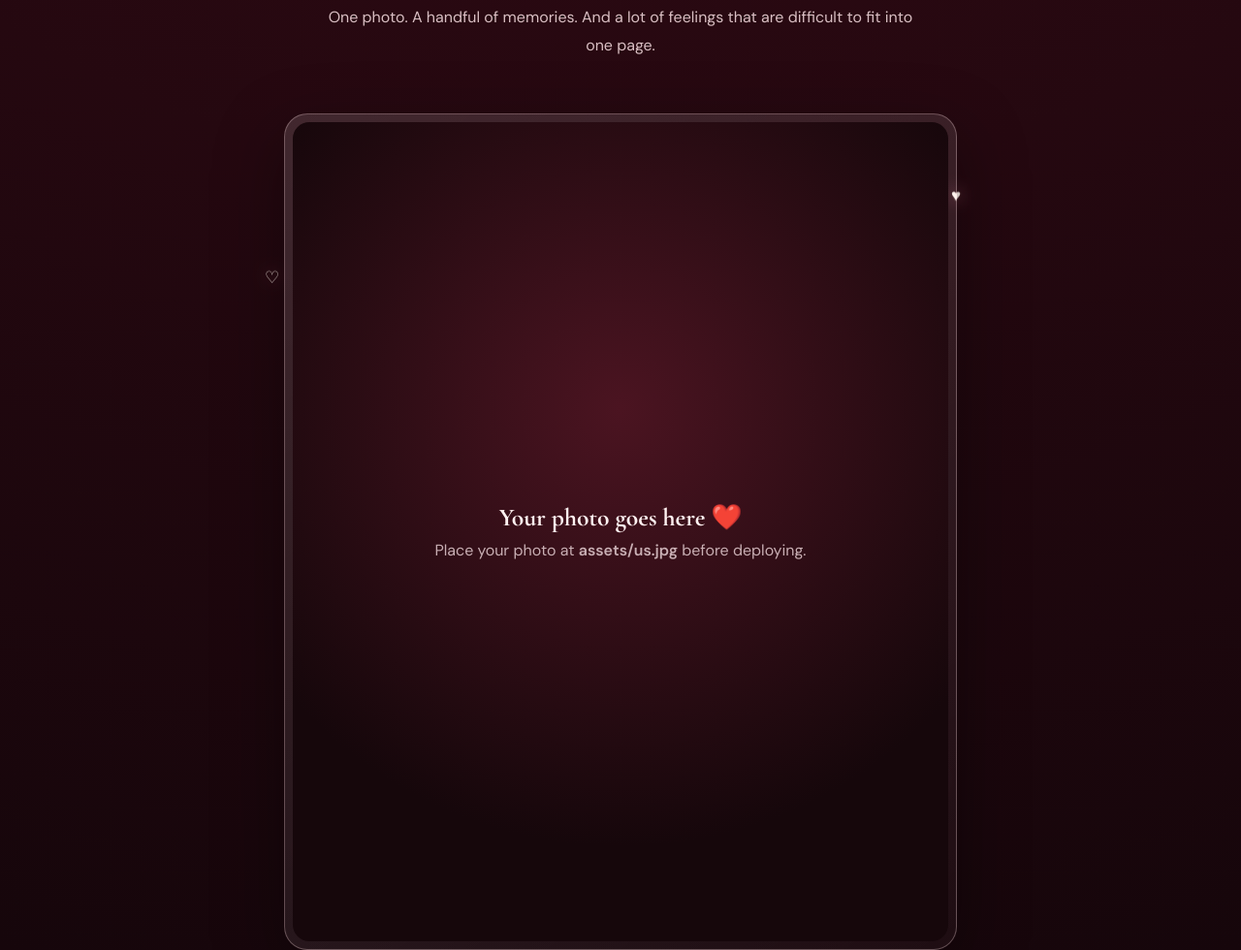
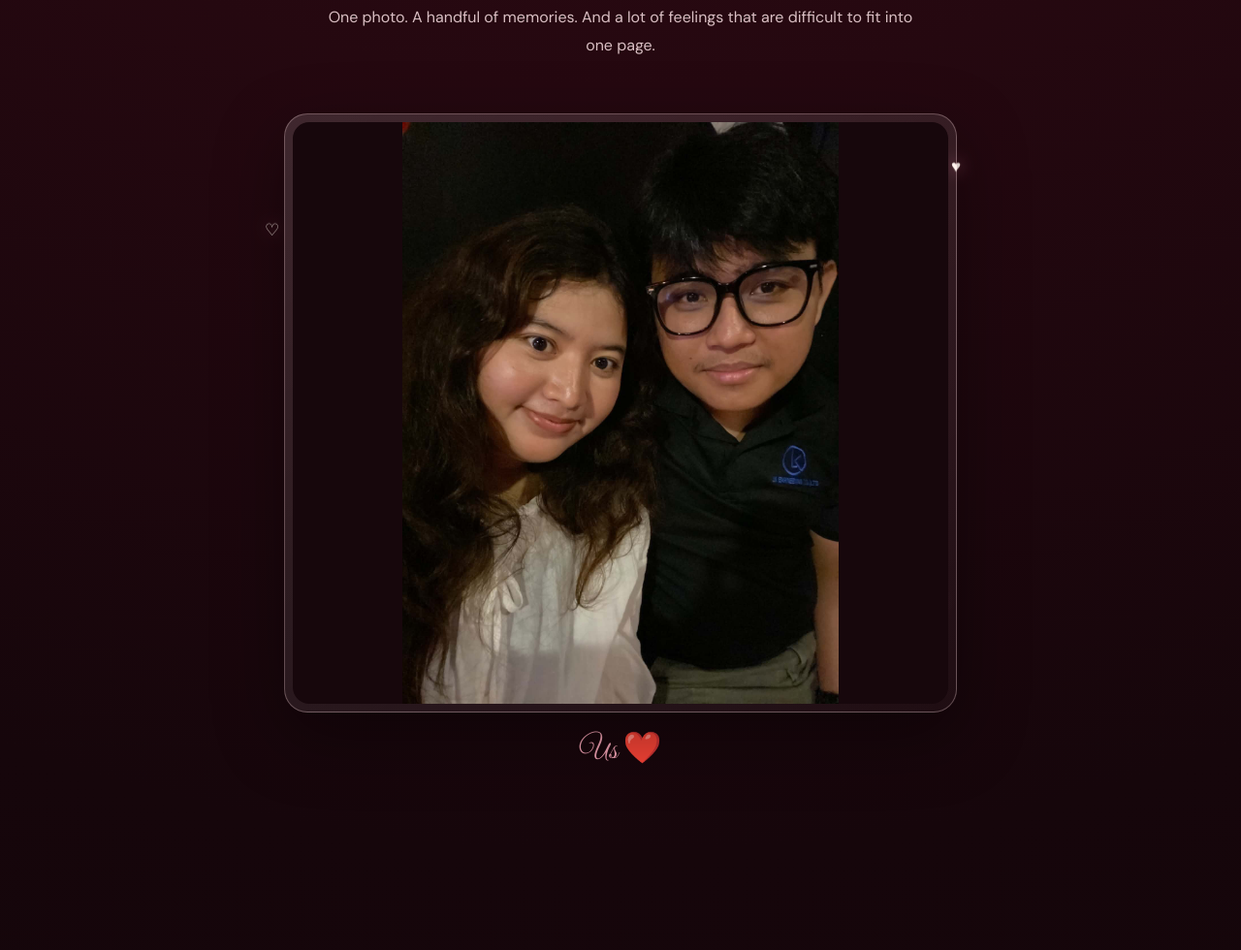
Before and after one commit to somneangchamnan-prog/5-month-anniversary, a plain HTML site: page index.html in a window 1280 px wide. Shown: the part 1020-2000 px from the top of the page at 97% size. Drawn offline with nearby package versions, Linux system fonts and the light colour scheme.

Commit message:
Update index.html

```diff
--- a/index.html
+++ b/index.html
@@ -113,7 +113,7 @@
       <figure class="photo-wrap">
         <div class="hearts"><span class="heart">♡</span><span class="heart">♥</span><span class="heart">♡</span><span class="heart">♥</span></div>
         <div class="photo-frame">
-          <div class="photo-placeholder" id="photoPlaceholder"><div><strong>Your photo goes here ❤️</strong>Place your photo at <b>assets/us.jpg</b> before deploying.</div></div>
+          <div class="photo-placeholder" id="photoPlaceholder"><div><strong>Your photo goes here ❤️</strong>Place your photo at <b>us.jpg</b> before deploying.</div></div>
           <img id="mainPhoto" class="photo hidden" alt="A photo of us">
         </div>
         <figcaption>Us ❤️</figcaption>
@@ -181,10 +181,10 @@
 <script>
   // ===== EASY CUSTOMIZATION =====
   // Put your files in the assets folder:
-  //   assets/us.jpg
+  //   us.jpg
   //   assets/our-song.mp3
   // Then change these two filenames if needed.
-  const PHOTO_FILE = "assets/us.jpg";
+  const PHOTO_FILE = "us.jpg";
   const SONG_FILE  = "assets/our-song.mp3";
 
   const music = document.getElementById("music");
```
